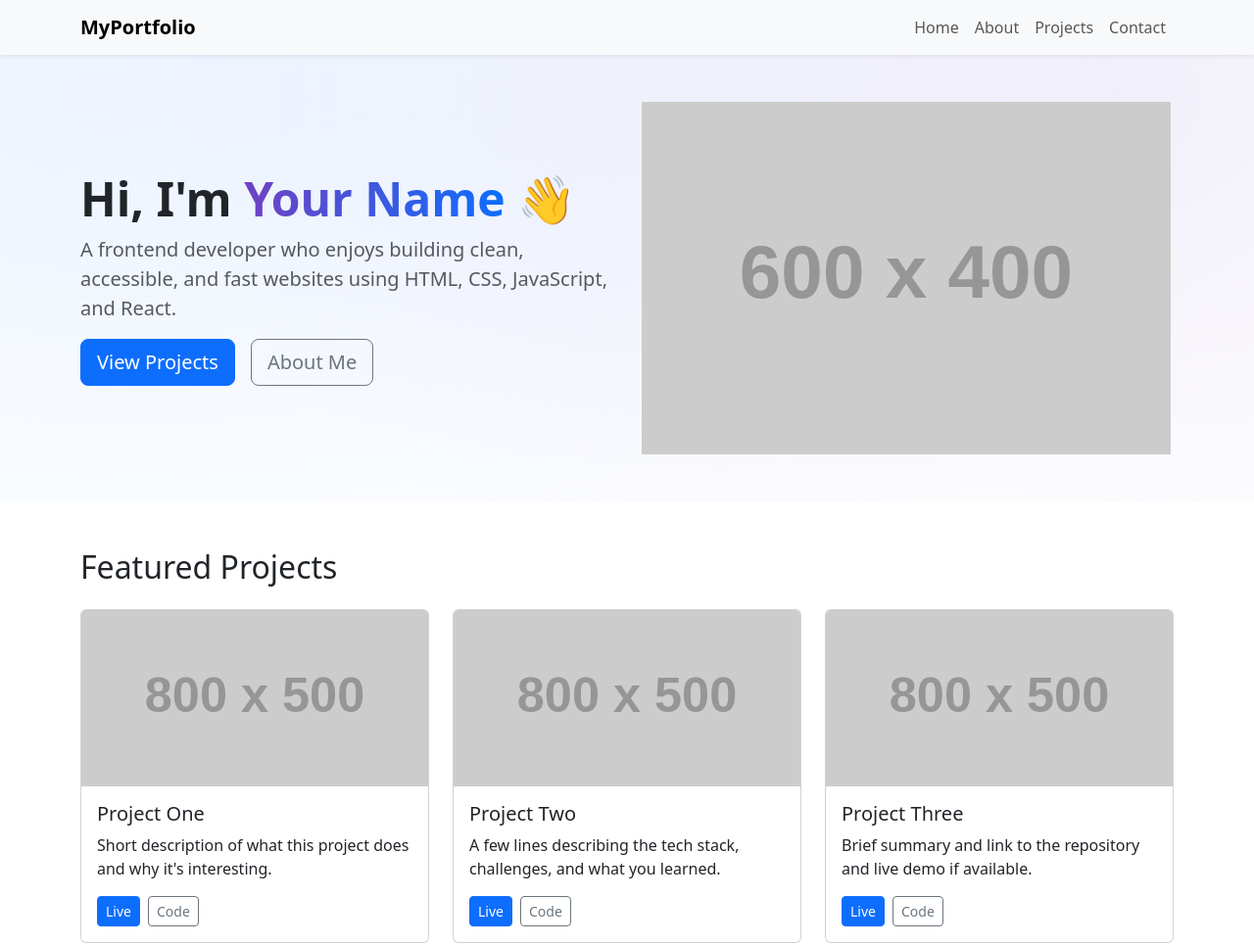
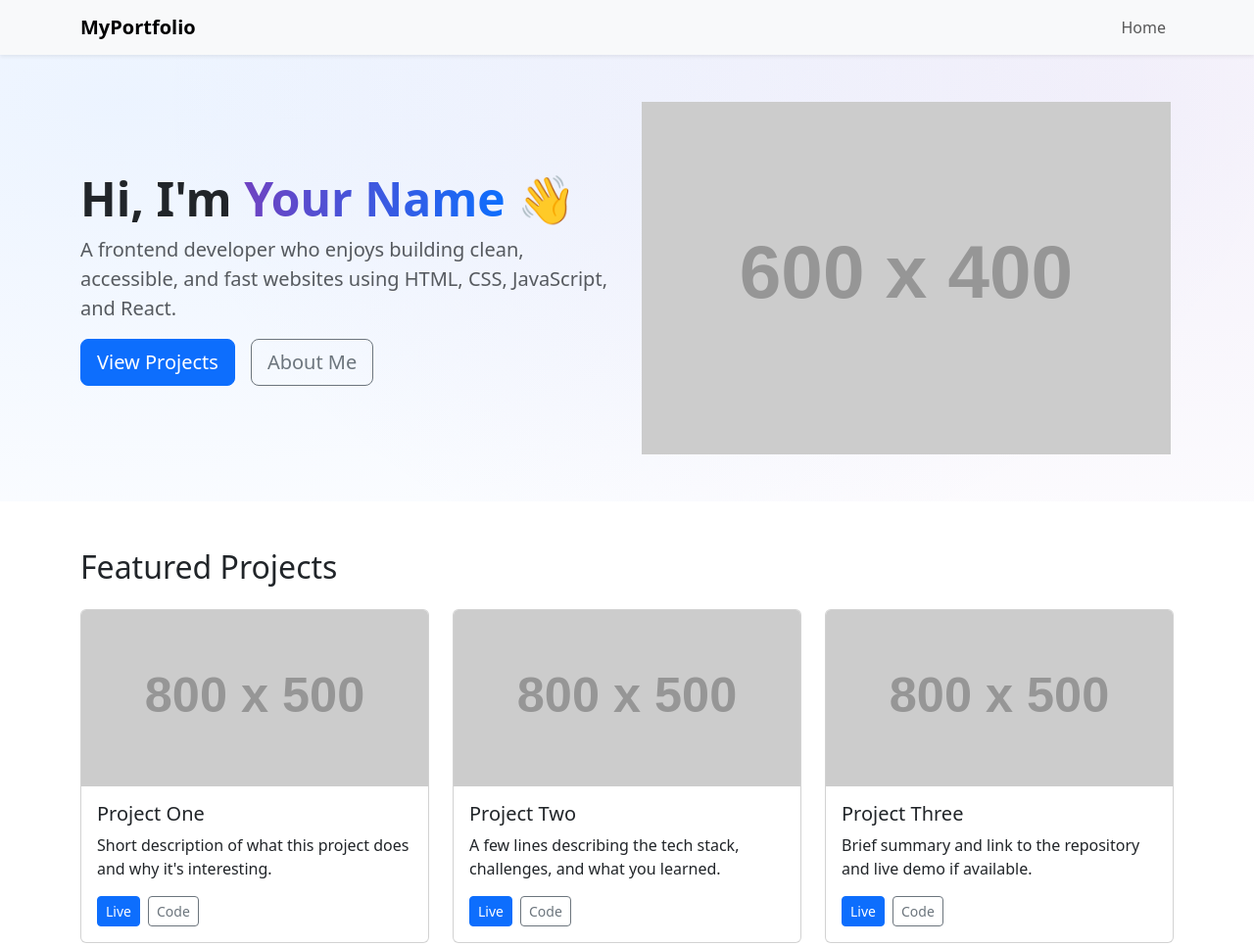
Before and after one commit to harvarred/my-portfolio, a plain HTML site: page index.html in a window 1280 px wide. Shown: the top 966 px of the page at 98% size. Drawn offline with nearby package versions, Linux system fonts and the light colour scheme; files that its build step writes are made by us from their sources; placeholder pictures from the web are drawn by us; files whose address does not match are found by name.

Commit message:
Update index.html

```diff
--- a/index.html
+++ b/index.html
@@ -19,9 +19,7 @@
         <div class="collapse navbar-collapse" id="nav">
           <ul class="navbar-nav ms-auto mb-2 mb-lg-0">
             <li class="nav-item"><a class="nav-link" href="index.html">Home</a></li>
-            <li class="nav-item"><a class="nav-link" href="about.html">About</a></li>
-            <li class="nav-item"><a class="nav-link" href="projects.html">Projects</a></li>
-            <li class="nav-item"><a class="nav-link" href="contact.html">Contact</a></li>
+
           </ul>
         </div>
       </div>
```
